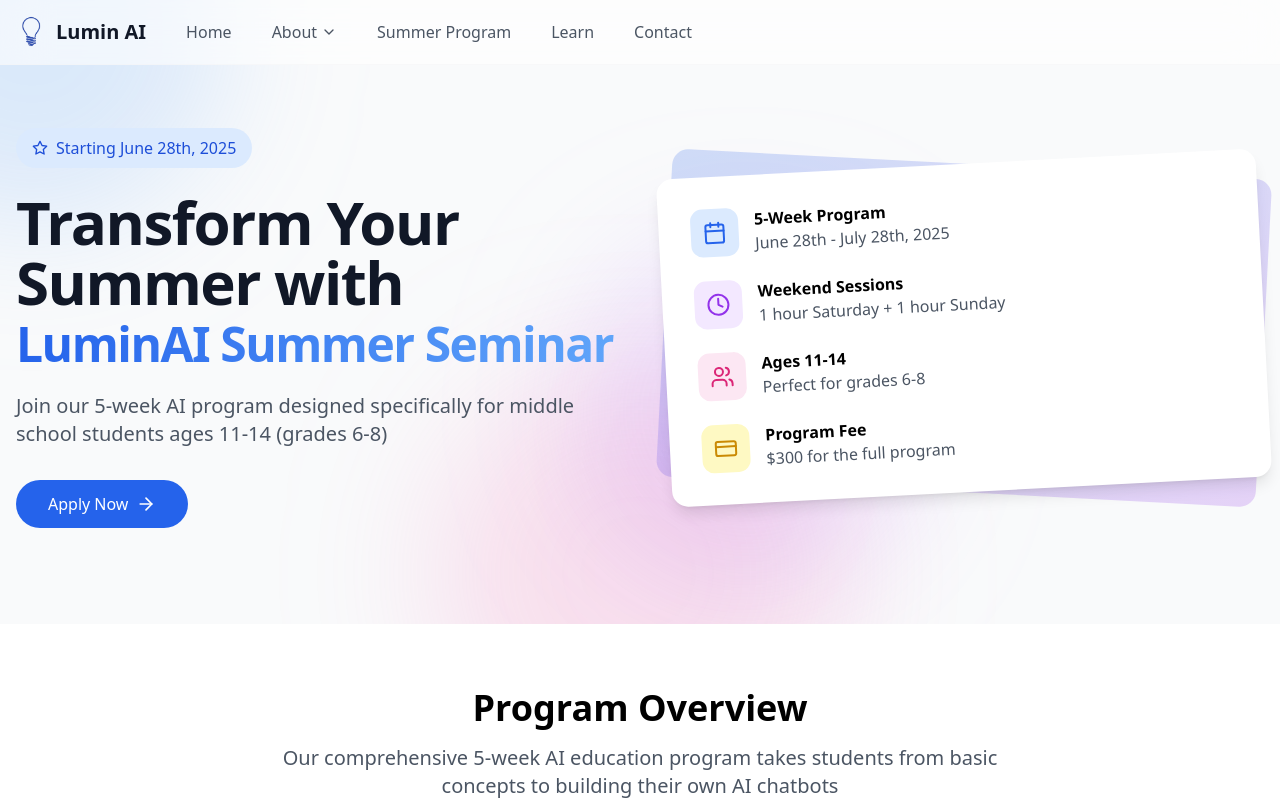
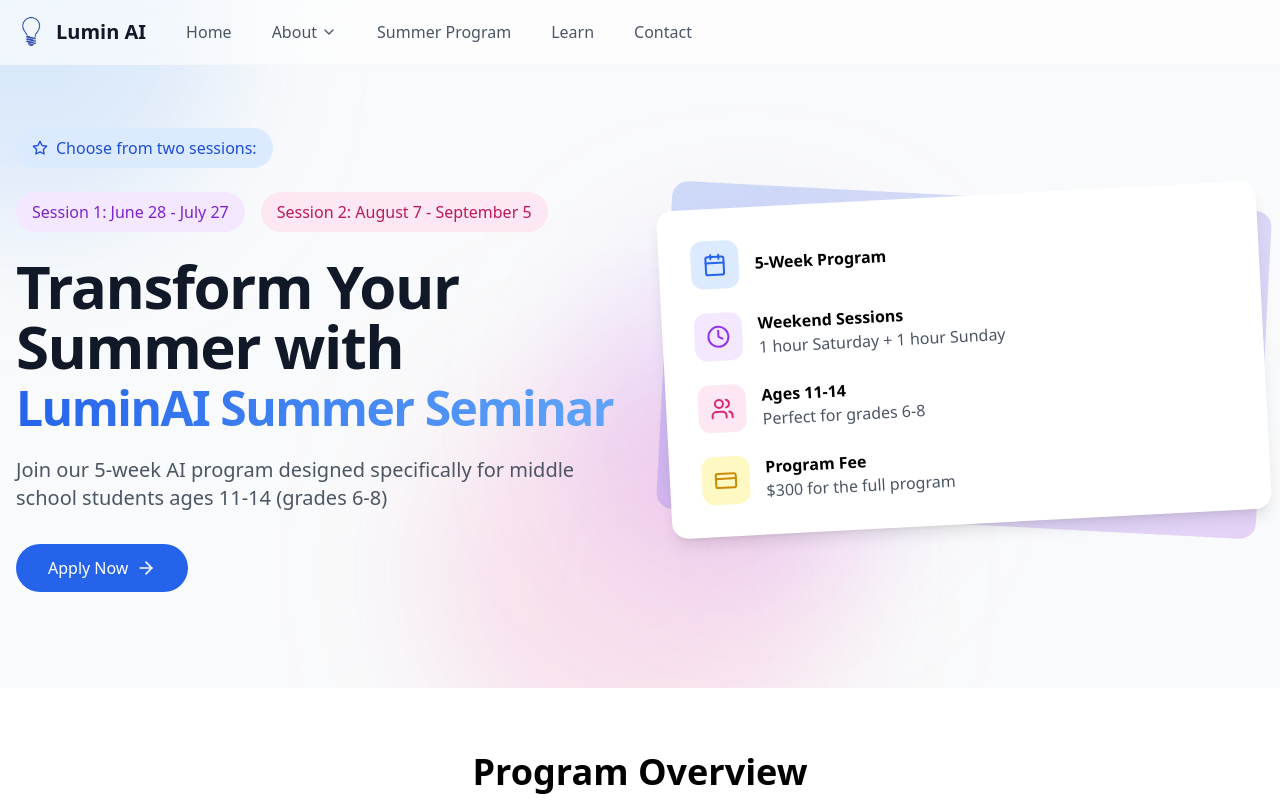
Before and after one commit to shashankmadala/my-lumin-website, a React (Vite) app: page /summer-program in a window 1280 px wide. Shown: the top 800 px of the page. Built offline with nearby package versions, Linux system fonts and the light colour scheme; the HTML template or start-up script is replaced by a standard one.

Commit message:
changes to session dates

```diff
--- a/src/pages/SummerProgram.jsx
+++ b/src/pages/SummerProgram.jsx
@@ -207,7 +207,15 @@ export default function SummerProgram() {
             <div className="animate-on-scroll from-left">
               <div className="inline-flex items-center gap-2 px-4 py-2 bg-blue-100 rounded-full text-blue-700 mb-6">
                 <Star className="w-4 h-4" />
-                Starting June 28th, 2025
+                Choose from two sessions:
+              </div>
+              <div className="flex gap-4 mb-6">
+                <div className="px-4 py-2 bg-purple-100 rounded-full text-purple-700">
+                  Session 1: June 28 - July 27
+                </div>
+                <div className="px-4 py-2 bg-pink-100 rounded-full text-pink-700">
+                  Session 2: August 7 - September 5
+                </div>
               </div>
               <h1 className="text-6xl font-bold text-gray-900 tracking-tight mb-6">
                 Transform Your Summer with
@@ -240,7 +248,7 @@ export default function SummerProgram() {
                     </div>
                     <div>
                       <h3 className="font-semibold">5-Week Program</h3>
-                      <p className="text-gray-600">June 28th - July 28th, 2025</p>
+
                     </div>
                   </div>
                   <div className="flex items-center gap-4">
@@ -505,8 +513,9 @@ export default function SummerProgram() {
                   <div className="flex items-start gap-4">
                     <Calendar className="w-6 h-6 text-blue-200 flex-shrink-0" />
                     <div>
-                      <p className="font-medium">June 28 - July 28, 2025</p>
-                      <p className="text-blue-100">5 consecutive weekends</p>
+                      <p className="font-medium">Choose Your Session:</p>
+                      <p className="text-blue-100">Session 1: June 28 - July 27, 2025</p>
+                      <p className="text-blue-100">Session 2: August 7 - September 5, 2025</p>
                     </div>
                   </div>
                   <div className="flex items-start gap-4">
```
